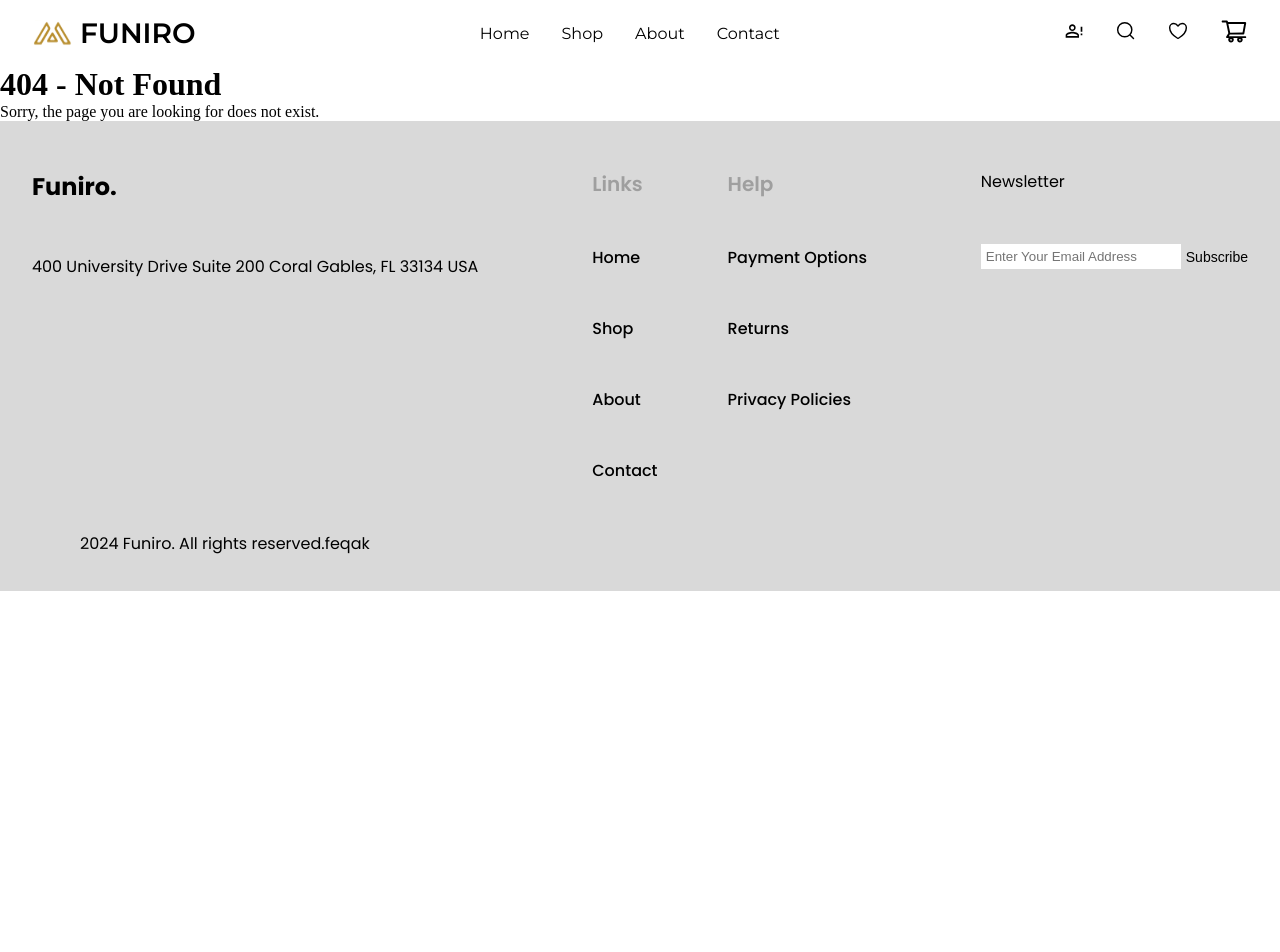
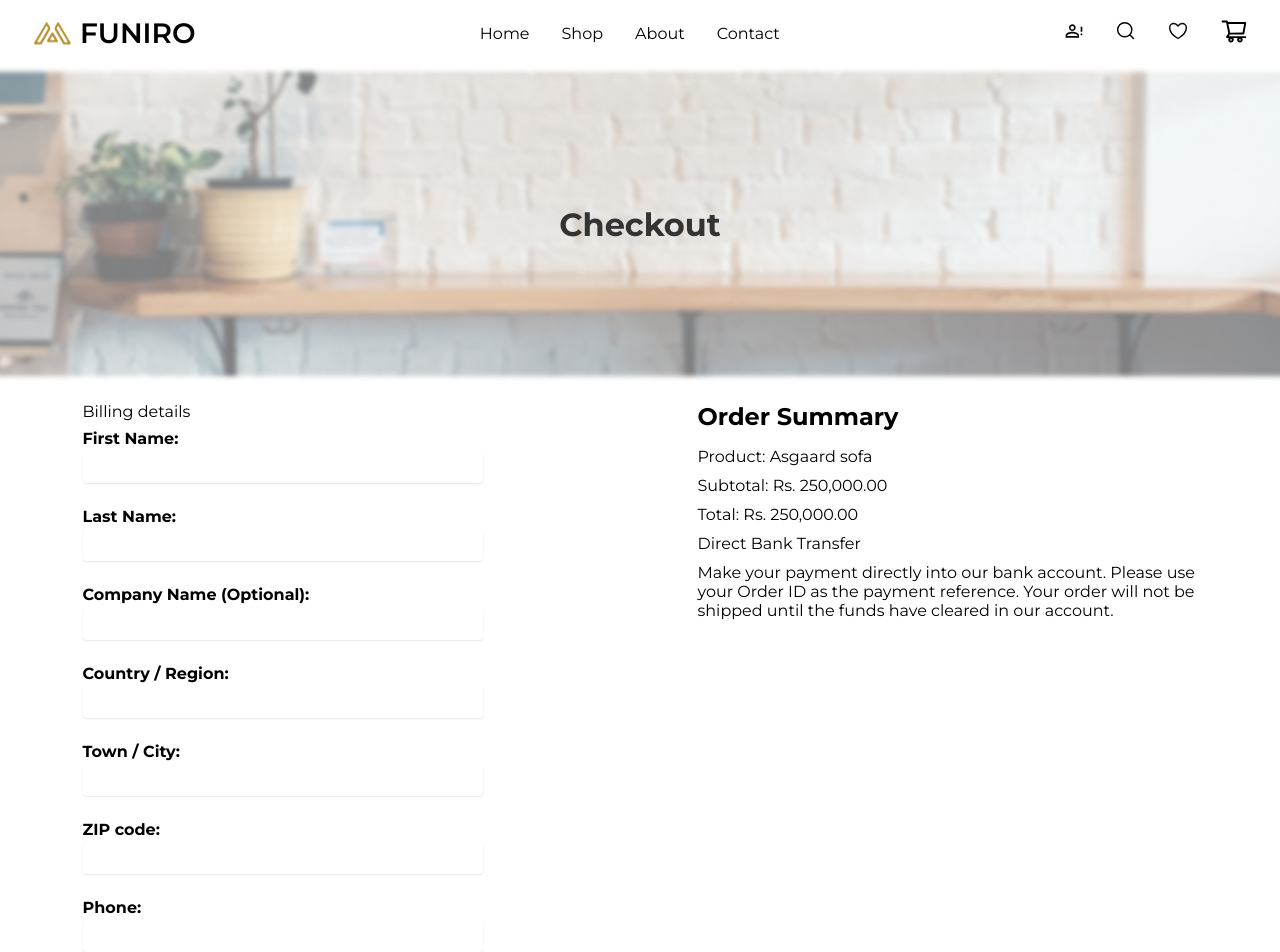
Before and after one commit to tonto87/furniro_react, a React (Create React App) app: page /checkout in a window 1280 px wide. Shown: the top 952 px of the page. Before the commit the page ends 800 px from the top, so only its background shows below. Built offline with nearby package versions, Linux system fonts and the light colour scheme.

Commit message:
Add checkout

```diff
--- a/src/App.js
+++ b/src/App.js
@@ -4,11 +4,11 @@ import Header from "./components/Header/Header";
 import Home from "./pages/Home";
 import Shop from "./pages/Shop";
 import Contact from "./pages/Contact";
+import Checkout from "./pages/Checkout"; // Import the Checkout component
 import LoginSignup from "./pages/LoginSignup/LoginSignup";
 import Footer from "./components/Footer/Footer";
 import NotFound from "./pages/NotFound";
 import { CartProvider } from "./context/CartContext";
-
 import { GlobalStyle } from "./styles/global";
 
 const App = () => {
@@ -21,6 +21,8 @@ const App = () => {
             <Route path="/" element={<Home />} />
             <Route path="/shop" element={<Shop />} />
             <Route path="/contact" element={<Contact />} />
+            <Route path="/checkout" element={<Checkout />} />{" "}
+            {/* Add Checkout route */}
             <Route path="/loginSignup" element={<LoginSignup />} />
             <Route path="*" element={<NotFound />} />
           </Routes>
--- a/src/components/CartModal/cartModal.js
+++ b/src/components/CartModal/cartModal.js
@@ -3,10 +3,12 @@ import { useCart } from "../../context/CartContext";
 import { CartModalStyle } from "./styles/cartModalStyle";
 import getImagePath from "../../utils/getImgPath";
 import Compare from "../Comprassion";
+import { useNavigate } from "react-router-dom";
 
 const CartModal = ({ onClose }) => {
   const { cart, dispatch } = useCart();
   const [selectedProducts, setSelectedProducts] = useState([]);
+  const navigate = useNavigate();
 
   const handleRemove = (id) => {
     dispatch({ type: "REMOVE_FROM_CART", id });
@@ -31,6 +33,11 @@ const CartModal = ({ onClose }) => {
   const totalAmount = useMemo(() => {
     return cart.reduce((acc, item) => acc + item.price * item.count, 0);
   }, [cart]);
+
+  const handleCheckout = () => {
+    navigate("/checkout", { state: { cart } });
+    onClose();
+  };
 
   return (
     <CartModalStyle onClick={onClose}>
@@ -61,7 +68,6 @@ const CartModal = ({ onClose }) => {
                 <span className="cartModal__product-price">
                   ${item.price * item.count}
                 </span>
-
                 <div>
                   <button
                     onClick={() => handleIncrement(item.id)}
@@ -97,7 +103,6 @@ const CartModal = ({ onClose }) => {
             ))}
           </ul>
         )}
-
         <div className="cartModal__footer">
           <div className="cartModal__footer-subtotal">
             <h1 className="cartModal__footer-subtotal-price">
@@ -107,11 +112,13 @@ const CartModal = ({ onClose }) => {
           <div className="cartModal__footer-line"></div>
           <div className="cartModal__footer-buttons">
             <button className="cartModal__footer-buttons-cart">Cart</button>
-            <button className="cartModal__footer-buttons-checkout">
+            <button
+              className="cartModal__footer-buttons-checkout"
+              onClick={handleCheckout}
+            >
               Checkout
             </button>
           </div>
-
           <Compare
             product1={selectedProducts[0]}
             product2={selectedProducts[1]}
--- /dev/null
+++ b/src/pages/Checkout/Checkout.js
@@ -0,0 +1,165 @@
+import React, { useState } from "react";
+import { CheckoutStyle } from "./styles";
+
+const Checkout = () => {
+  const [formData, setFormData] = useState({
+    firstName: "",
+    lastName: "",
+    companyName: "",
+    country: "",
+    city: "",
+    zip: "",
+    phone: "",
+    email: "",
+  });
+
+  const handleChange = (e) => {
+    const { name, value } = e.target;
+    setFormData((prevData) => ({
+      ...prevData,
+      [name]: value,
+    }));
+  };
+
+  const handleSubmit = (e) => {
+    e.preventDefault();
+
+    setFormData({
+      firstName: "",
+      lastName: "",
+      companyName: "",
+      country: "",
+      city: "",
+      zip: "",
+      phone: "",
+      email: "",
+      note: "",
+    });
+  };
+
+  return (
+    <CheckoutStyle>
+      <div className="checkout-cover">
+        <h1>Checkout</h1>
+      </div>
+
+      <div className="checkout-container">
+        <form onSubmit={handleSubmit}>
+          <p>Billing details</p>
+          <label htmlFor="firstName">First Name:</label>
+          <input
+            type="text"
+            id="firstName"
+            name="firstName"
+            value={formData.firstName}
+            onChange={handleChange}
+            required
+          />
+
+          <label htmlFor="lastName">Last Name:</label>
+          <input
+            type="text"
+            id="lastName"
+            name="lastName"
+            value={formData.lastName}
+            onChange={handleChange}
+            required
+          />
+
+          <label htmlFor="companyName">Company Name (Optional):</label>
+          <input
+            type="text"
+            id="companyName"
+            name="companyName"
+            value={formData.companyName}
+            onChange={handleChange}
+          />
+
+          <label htmlFor="country">Country / Region:</label>
+          <input
+            type="text"
+            id="country"
+            name="country"
+            value={formData.country}
+            onChange={handleChange}
+            required
+          />
+
+          <label htmlFor="city">Town / City:</label>
+          <input
+            type="text"
+            id="city"
+            name="city"
+            value={formData.city}
+            onChange={handleChange}
+            required
+          />
+
+          <label htmlFor="zip">ZIP code:</label>
+          <input
+            type="text"
+            id="zip"
+            name="zip"
+            value={formData.zip}
+            onChange={handleChange}
+            required
+          />
+
+          <label htmlFor="phone">Phone:</label>
+          <input
+            type="tel"
+            id="phone"
+            name="phone"
+            value={formData.phone}
+            onChange={handleChange}
+            required
+          />
+
+          <label htmlFor="email">Email address:</label>
+          <input
+            type="email"
+            id="email"
+            name="email"
+            value={formData.email}
+            onChange={handleChange}
+            required
+          />
+
+          <label htmlFor="note">Order Notes (Optional):</label>
+          <textarea
+            id="note"
+            name="note"
+            value={formData.note}
+            onChange={handleChange}
+            placeholder="Add any special instructions here..."
+          ></textarea>
+
+          <button type="submit">Place order</button>
+        </form>
+
+        <div className="order-summary-container">
+          <h2>Order Summary</h2>
+          <div className="order-summary-item">
+            <p>Product: Asgaard sofa</p>
+          </div>
+          <div className="order-summary-item">
+            <p>Subtotal: Rs. 250,000.00</p>
+          </div>
+          <div className="order-summary-item">
+            <p>Total: Rs. 250,000.00</p>
+          </div>
+          <div className="order-summary-item">
+            <p>Direct Bank Transfer</p>
+          </div>
+          <p>
+            Make your payment directly into our bank account. Please use your
+            Order ID as the payment reference. Your order will not be shipped
+            until the funds have cleared in our account.
+          </p>
+        </div>
+      </div>
+    </CheckoutStyle>
+  );
+};
+
+export default Checkout;
--- /dev/null
+++ b/src/pages/Checkout/index.js
@@ -0,0 +1,2 @@
+export { default } from "./Checkout";
+export * from "./styles";
--- /dev/null
+++ b/src/pages/Checkout/styles.js
@@ -0,0 +1,79 @@
+import styled from "styled-components";
+import { variables } from "../../styles/variables";
+import shopCover from "../../assets/images/shopcover.png";
+
+export const CheckoutStyle = styled.div`
+  .checkout-cover {
+    font-family: ${variables.fonts.montserrat};
+    display: flex;
+    background: url(${shopCover}) no-repeat center center;
+    background-size: cover;
+    height: 316px;
+    justify-content: center;
+    align-items: center;
+    color: ${variables.fontColor};
+
+    h1 {
+      font-size: 2rem;
+      text-align: center;
+    }
+  }
+
+  .checkout-container {
+    font-family: ${variables.fonts.montserrat};
+    display: flex;
+    justify-content: space-around;
+    margin: 20px 0;
+    gap: 50px;
+
+    form {
+      flex: 1;
+      max-width: 400px;
+      display: flex;
+      flex-direction: column;
+
+      label {
+        margin: 0.5rem 0 0.2rem;
+        font-weight: bold;
+      }
+
+      input,
+      textarea {
+        margin-bottom: 1rem;
+        padding: 0.5rem;
+        border: none;
+        border-radius: 4px;
+        font-family: ${variables.fonts.montserrat};
+        box-shadow: 0 1px 2px rgba(0, 0, 0, 0.1);
+      }
+
+      button {
+        background-color: #007bff;
+        color: ${variables.fontColor};
+        border: none;
+        padding: 0.5rem 1rem;
+        cursor: pointer;
+        border-radius: 4px;
+        background-color: ${variables.cream2};
+
+        &:hover {
+          background-color: ${variables.cream};
+        }
+      }
+    }
+
+    .order-summary-container {
+      display: flex;
+      width: 500px;
+      flex-direction: column;
+
+      h2 {
+        margin-bottom: 1rem;
+      }
+
+      .order-summary-item {
+        margin-bottom: 10px;
+      }
+    }
+  }
+`;
--- a/src/pages/Contact/Contact.js
+++ b/src/pages/Contact/Contact.js
@@ -21,8 +21,6 @@ const Contact = () => {
 
   const handleSubmit = (e) => {
     e.preventDefault();
-    // Здесь вы можете добавить логику отправки данных формы
-    console.log("Форма отправлена:", formData);
   };
 
   return (
@@ -30,10 +28,12 @@ const Contact = () => {
       <div className="contact-cover">
         <h1>Contact Us</h1>
       </div>
-
+      <h2 className="get">
+        Get In Touch With Us For More Information About Our Product & Services.
+        Please Feel Free To Drop Us An Email. Our Staff Always Be There To Help
+        You Out. Do Not Hesitate!
+      </h2>
       <div className="contact-container">
-        {" "}
-        {/* Новый контейнер для выстраивания в ряд */}
         <div className="contact-info">
           <div className="info-item">
             <img src={location} alt="Location" />
--- a/src/pages/Contact/styles.js
+++ b/src/pages/Contact/styles.js
@@ -3,6 +3,13 @@ import { variables } from "../../styles/variables";
 import shopCover from "../../assets/images/shopcover.png";
 
 export const ContactStyle = styled.div`
+  .get {
+    font-family: ${variables.fonts.montserrat};
+    text-align: center;
+    font-size: 16px;
+    width: 400px;
+    margin: 0 auto;
+  }
   .contact-cover {
     font-family: ${variables.fonts.montserrat};
     display: flex;
@@ -86,4 +93,41 @@ export const ContactStyle = styled.div`
       }
     }
   }
+
+  // Media queries for responsiveness
+  @media (max-width: 768px) {
+    .contact-container {
+      flex-direction: column;
+      gap: 20px;
+
+      .contact-info {
+        flex: 1; // Makes contact-info full width on smaller screens
+      }
+
+      form {
+        max-width: 100%; // Makes form full width on smaller screens
+      }
+    }
+  }
+
+  @media (max-width: 480px) {
+    .contact-cover h1 {
+      font-size: 1.5rem; // Smaller font size for smaller screens
+    }
+
+    .contact-container {
+      gap: 10px;
+    }
+
+    form {
+      input,
+      textarea {
+        padding: 0.4rem; // Smaller padding for inputs on smaller screens
+      }
+
+      button {
+        padding: 0.4rem; // Smaller button padding on smaller screens
+      }
+    }
+  }
 `;
```
